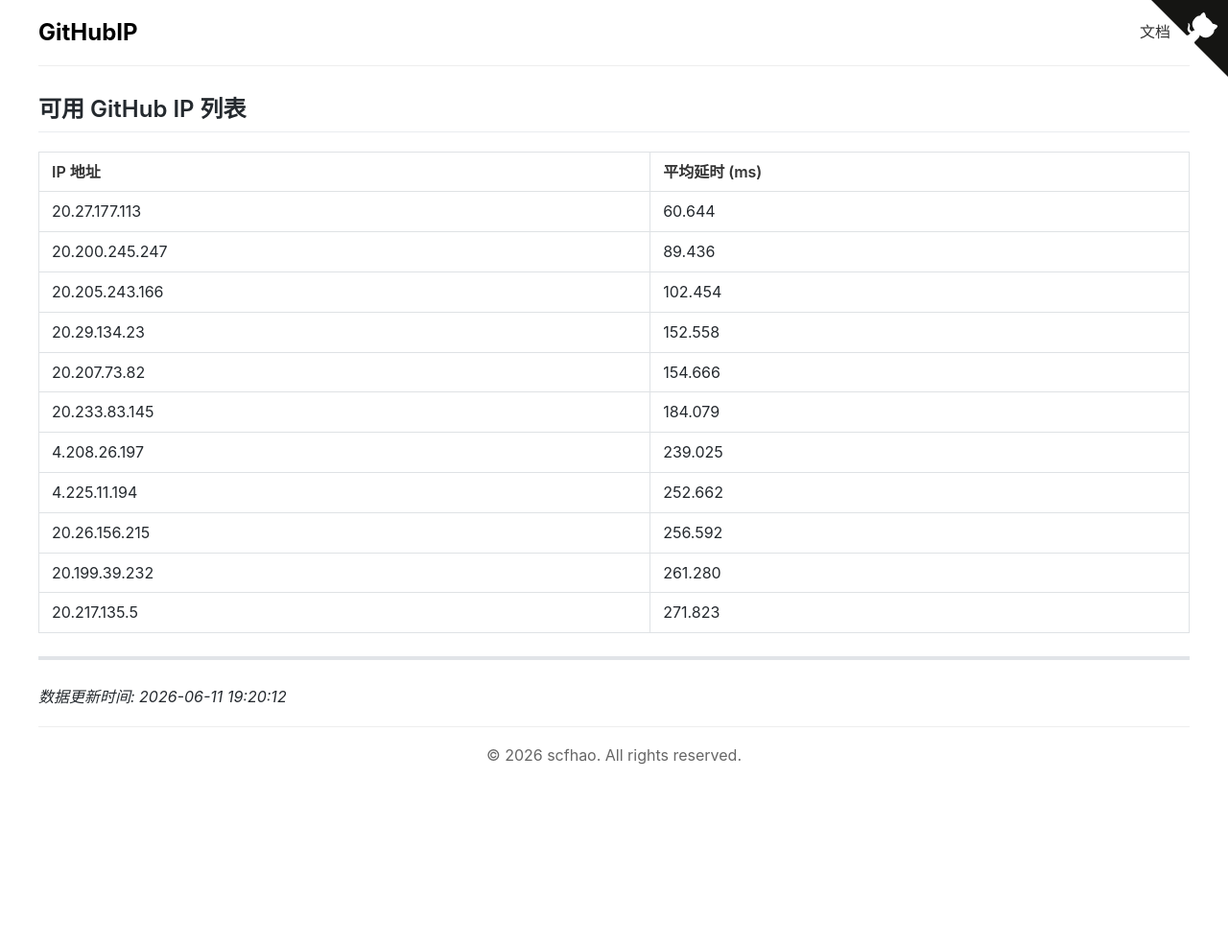
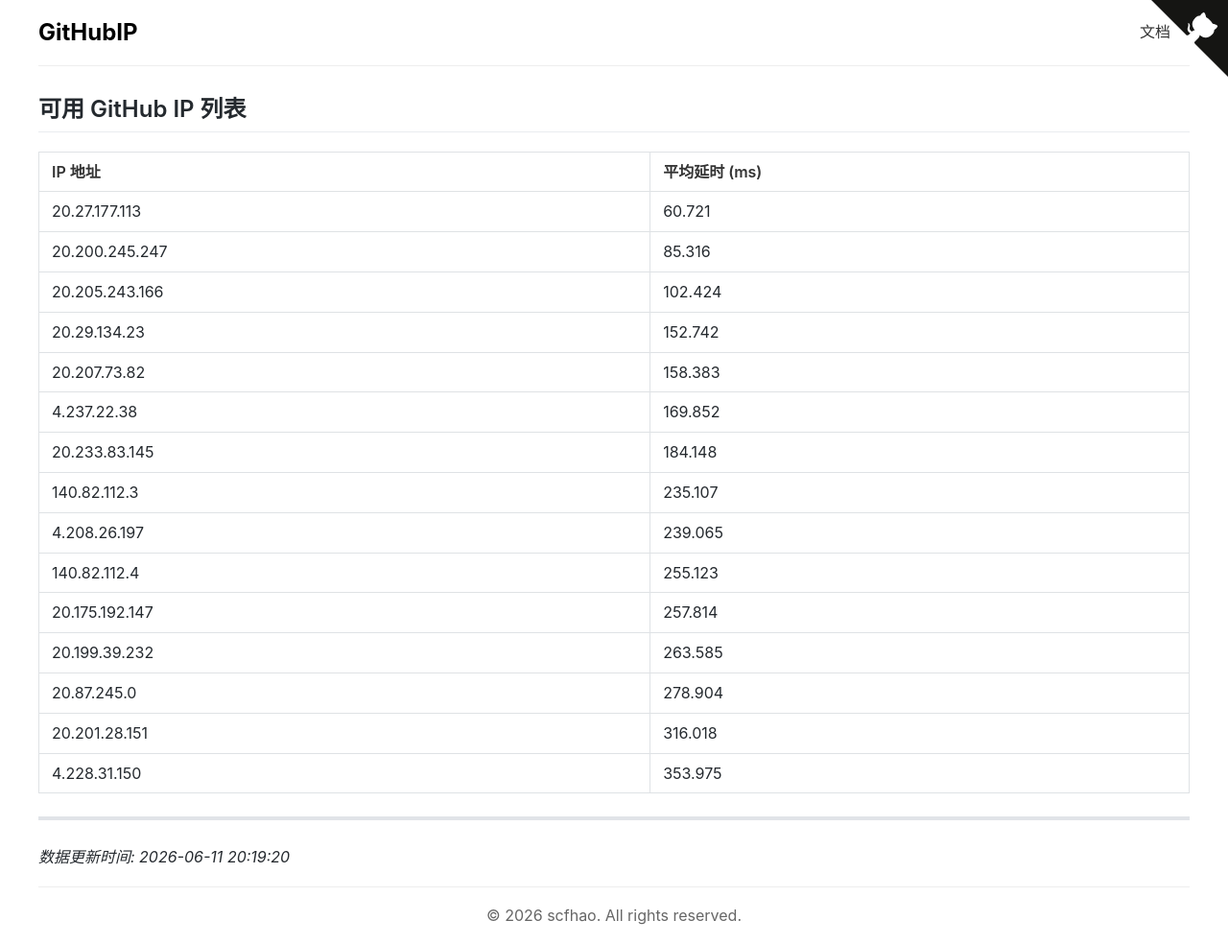
Before and after one commit to scfhao/GitHubIP, a Jekyll site: the page built from index.md, in a window 1280 px wide. Shown: the whole page at 96% size. Built offline with Jekyll 4.4.1, drawn with Linux system fonts in a browser that asks for light colours; before the commit the page ends 900 px from its top, so only the background shows below that.

Commit message:
自动脚本执行 - 2026-06-11 20:19:20

```diff
--- a/index.md
+++ b/index.md
@@ -1,25 +1,29 @@
 ---
 layout: home
 title: GitHub IP 列表
-date: 2026-06-11 19:20:12
+date: 2026-06-11 20:19:20
 ---
 
 ## 可用 GitHub IP 列表
 
 | IP 地址 | 平均延时 (ms) |
 |---------|--------------|
-| 20.27.177.113 | 60.644 |
-| 20.200.245.247 | 89.436 |
-| 20.205.243.166 | 102.454 |
-| 20.29.134.23 | 152.558 |
-| 20.207.73.82 | 154.666 |
-| 20.233.83.145 | 184.079 |
-| 4.208.26.197 | 239.025 |
-| 4.225.11.194 | 252.662 |
-| 20.26.156.215 | 256.592 |
-| 20.199.39.232 | 261.280 |
-| 20.217.135.5 | 271.823 |
+| 20.27.177.113 | 60.721 |
+| 20.200.245.247 | 85.316 |
+| 20.205.243.166 | 102.424 |
+| 20.29.134.23 | 152.742 |
+| 20.207.73.82 | 158.383 |
+| 4.237.22.38 | 169.852 |
+| 20.233.83.145 | 184.148 |
+| 140.82.112.3 | 235.107 |
+| 4.208.26.197 | 239.065 |
+| 140.82.112.4 | 255.123 |
+| 20.175.192.147 | 257.814 |
+| 20.199.39.232 | 263.585 |
+| 20.87.245.0 | 278.904 |
+| 20.201.28.151 | 316.018 |
+| 4.228.31.150 | 353.975 |
 
 ---
 
-*数据更新时间: 2026-06-11 19:20:12*
+*数据更新时间: 2026-06-11 20:19:20*
```
